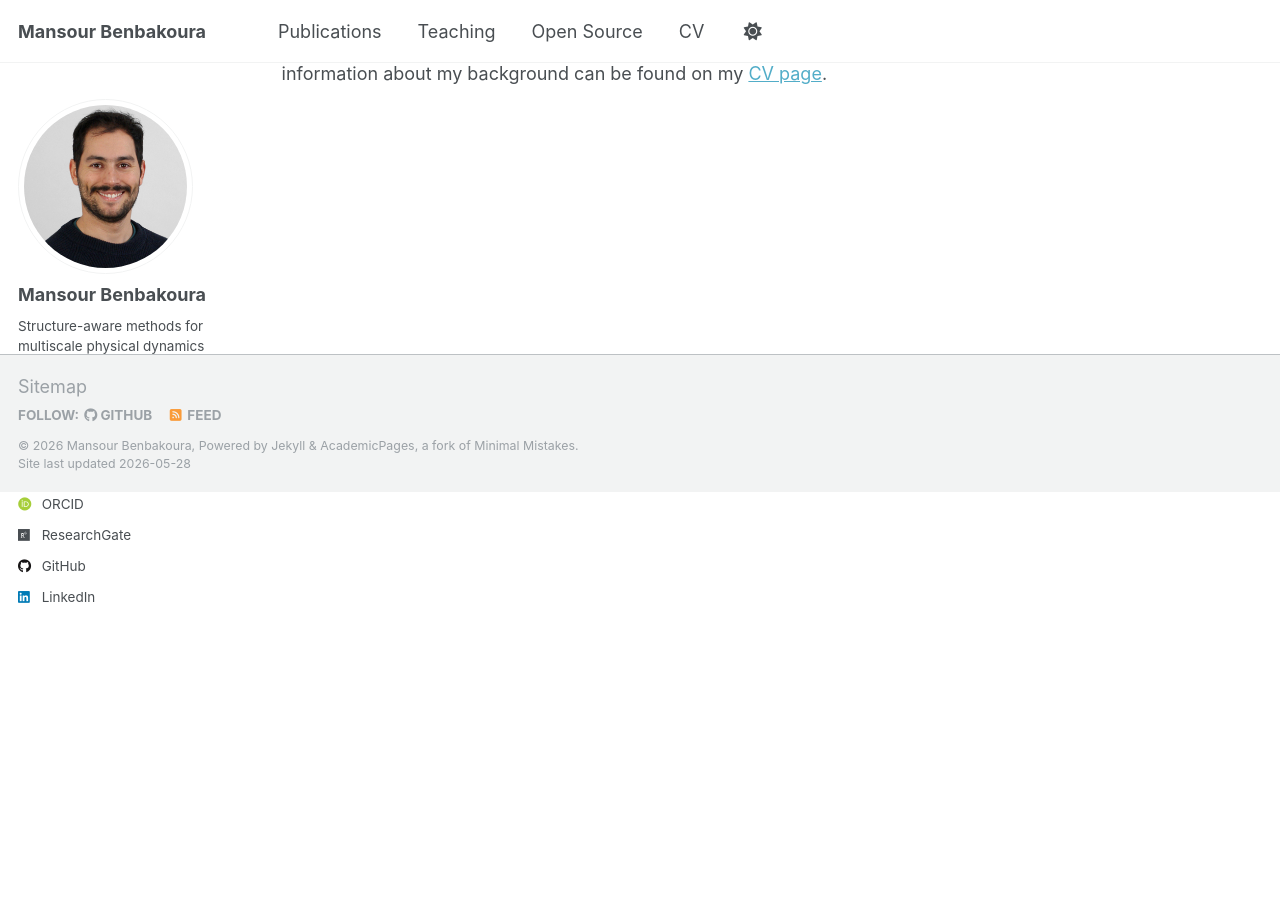
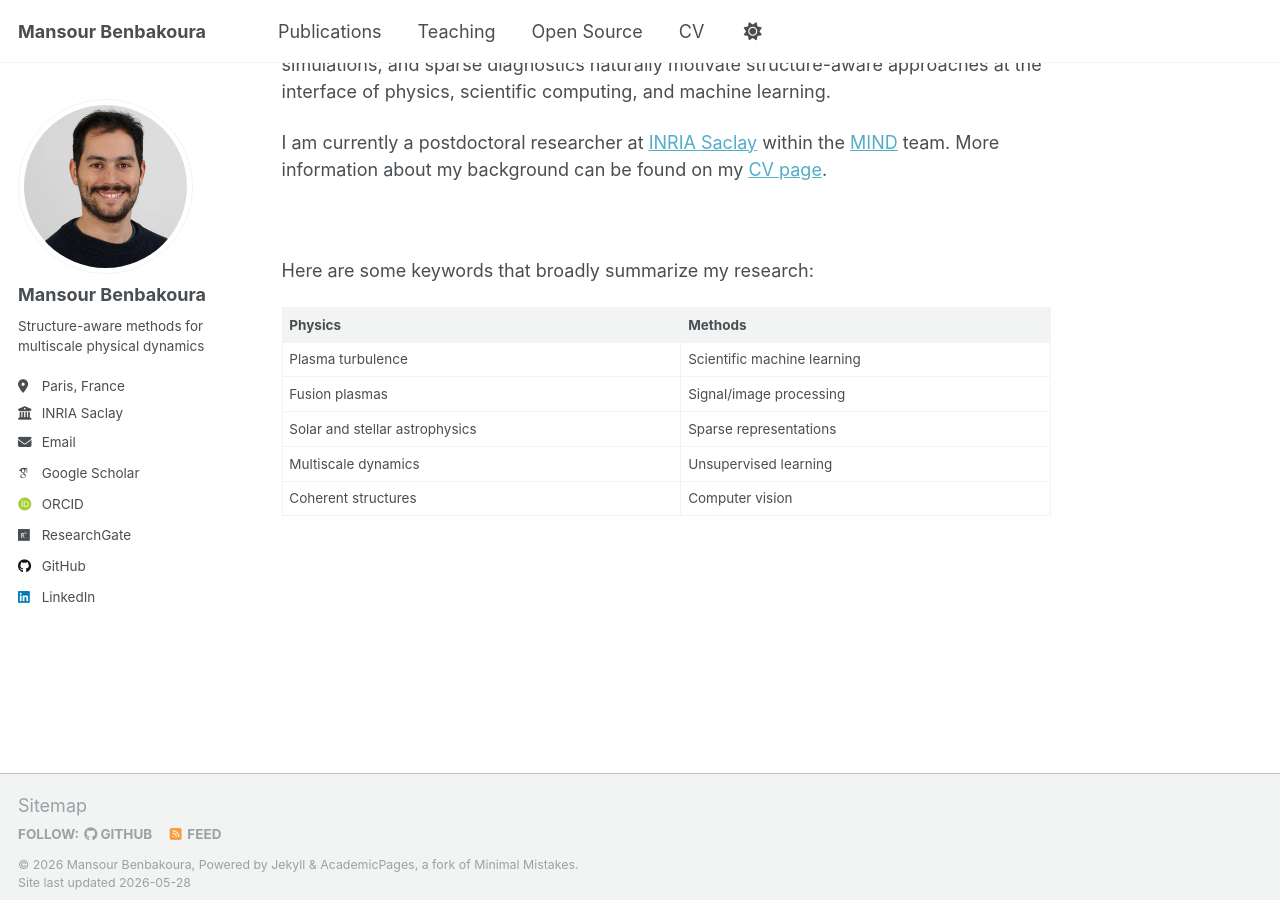
Before and after one commit to mansour-b/mansour-b.github.io, a Jekyll site: the page built from _pages/about.md, in a window 1280 px wide and 900 px high, scrolled down 547 px. Built offline with Jekyll 4.4.1, drawn with Linux system fonts in a browser that asks for light colours; some web fonts are replaced; a script that is not in the unit is left out.

Commit message:
add keywords

```diff
--- a/_pages/about.md
+++ b/_pages/about.md
@@ -7,11 +7,9 @@ redirect_from:
   - /about.html
 ---
 
-<h3 style="margin-top: -0.5em;">
-Structure-aware computational methods for multiscale dynamics in physics
-</h3>
+<h3>Structure-aware computational methods for multiscale dynamics in physics</h3>
 
-
+<br>
 
 Understanding the nonlinear, multiscale dynamics of physical systems is crucial for major societal challenges such as fusion energy and space weather.
 
@@ -22,3 +20,15 @@ Building on the observation that complex physical systems spontaneously organize
 I currently focus on plasma physics, where multiscale dynamics, high-dimensional simulations, and sparse diagnostics naturally motivate structure-aware approaches at the interface of physics, scientific computing, and machine learning.
 
 I am currently a postdoctoral researcher at [INRIA Saclay](https://www.inria.fr/) within the [MIND](https://team.inria.fr/mind/) team. More information about my background can be found on my [CV page](https://mansour-b.github.io/cv/).
+
+<br>
+
+Here are some keywords that broadly summarize my research:
+
+| Physics                        | Methods                     |
+|--------------------------------|-----------------------------|
+| Plasma turbulence              | Scientific machine learning |
+| Fusion plasmas                 | Signal/image processing     |
+| Solar and stellar astrophysics | Sparse representations      |
+| Multiscale dynamics            | Unsupervised learning       |
+| Coherent structures            | Computer vision             |
```
